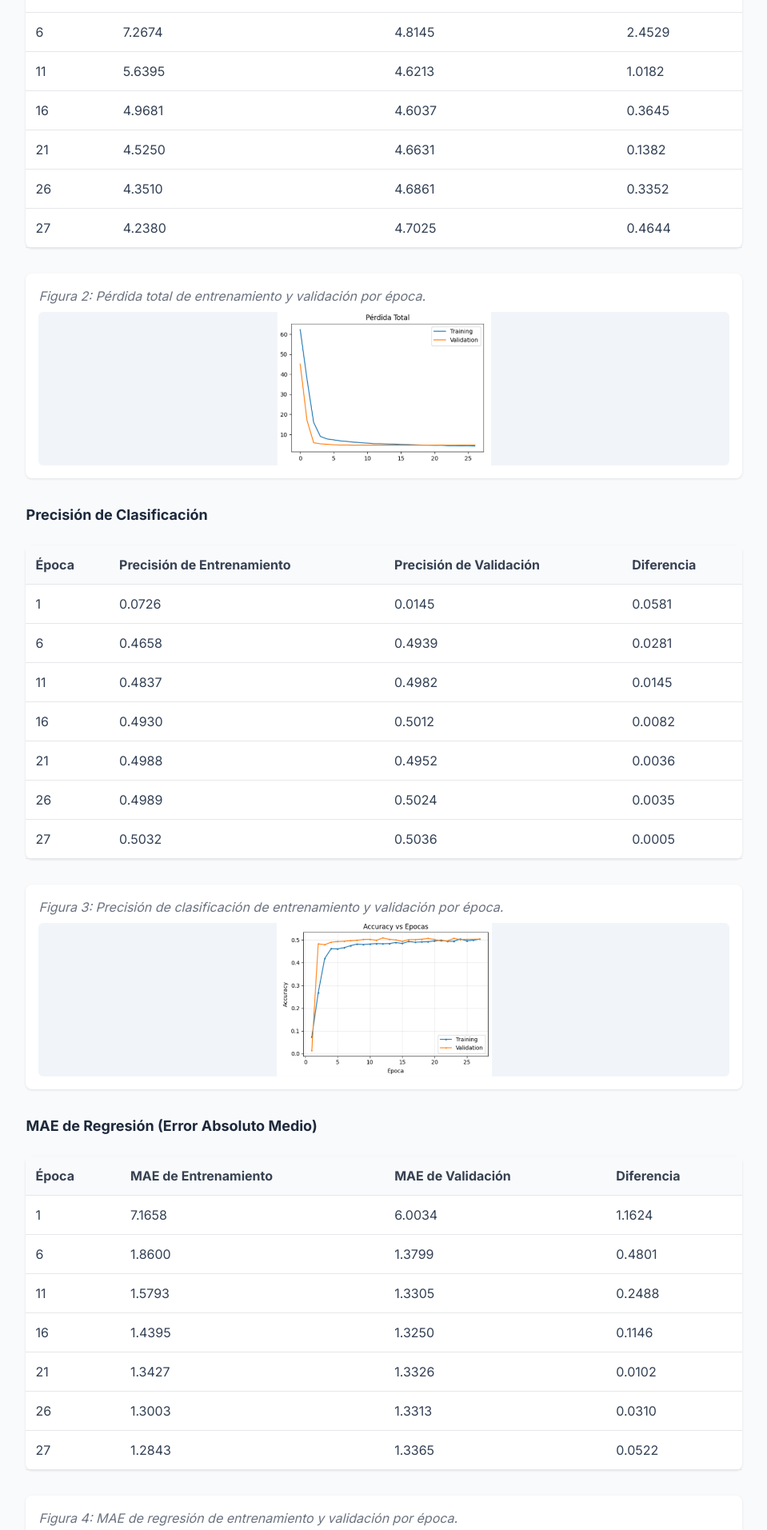
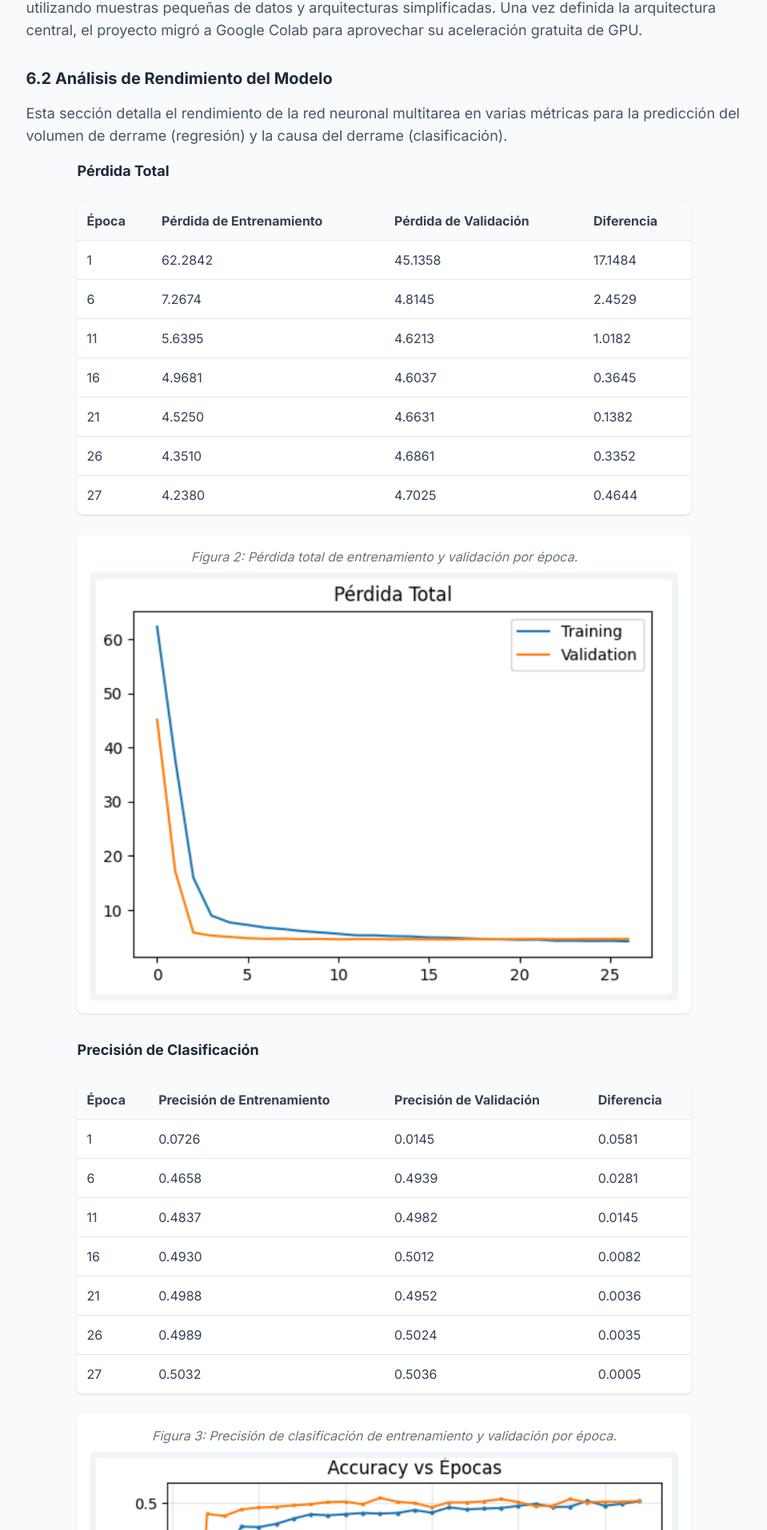
Before and after one commit to luisangel2003ss/modelo, a Flask app: page / in a window 1280 px wide. Shown: the part 3687-5600 px from the top of the page at 80% size, without its empty margins (265-1224 px from the left). Run offline with Flask 3, Linux system fonts and the light colour scheme; parts of the project's set-up code (start-up, migrations or seed data) failed here and were passed over; some libraries are stand-ins or nearby versions.

Commit message:
cambios en el sitio

```diff
--- a/app.py
+++ b/app.py
@@ -1,10 +1,16 @@
-from flask import Flask, render_template, request
+from flask import Flask, render_template, request, send_from_directory
 import numpy as np
 import pandas as pd
 from tensorflow.keras.models import load_model
 import joblib
 from tensorflow.keras.losses import MeanSquaredError
-app = Flask(__name__)
+
+app = Flask(__name__)  # ✅ Mover esto arriba
+
+# Ruta para servir imágenes desde carpeta "img"
+@app.route('/img/<path:filename>')
+def custom_static(filename):
+    return send_from_directory('img', filename)
 
 # Cargar modelo y utilidades
 model = load_model("modelo_trained.h5", custom_objects={"mse": MeanSquaredError})
--- a/templates/index.html
+++ b/templates/index.html
@@ -167,6 +167,21 @@
         color: #6b7280;
         margin-bottom: 0.5rem;
       }
+      #chartContainer {
+        max-width: auto;
+        margin: auto;
+        display: flex;
+        justify-content: center;
+      }
+
+        #performanceChart {
+        display: block;
+        margin: auto;
+        width: 600px;
+        max-width: 1000px;
+        height: auto !important;
+      }
+
     </style>
   </head>
   <body class="bg-slate-50 text-slate-700">
@@ -216,12 +231,14 @@
                     <p class="section-content mb-4 text-lg">
                         El agua producida representa riesgos ambientales y de salud significativos cuando no se gestiona adecuadamente. En Texas, se reportaron más de 10,000 derrames totalizando más de 148 millones de galones entre 2013 y 2022; solo alrededor del 40% de ese volumen fue recuperado, dejando el resto para impactar el suelo, el agua y los ecosistemas. El agua producida puede contener toxinas como benceno, metales pesados, radio y salinidad elevada, que se han relacionado con la degradación del suelo, la pérdida de vegetación, la mortalidad de la vida silvestre y la contaminación de acuíferos.
                     </p>
-                    <div class="figure">
-                        <p>Figura 1: Visualización geográfica de derrames de agua producida en Texas usando QGIS.</p>
-                        <div class="bg-slate-100 h-48 flex items-center justify-center rounded-md">
-                            <img src="/img/mapa.png" alt="Figura 1: Mapa Derrames" class="h-full object-contain" />
+                    <div class="figure max-w-3xl mx-auto">
+                        <p class="text-center">Figura 1: Visualización geográfica de derrames de agua producida en Texas usando QGIS.</p>
+                        <div class="bg-slate-100 flex items-center justify-center rounded-md p-2">
+                            <img src="/img/mapa.png" alt="Figura 1: Mapa Derrames" class="max-w-full h-auto rounded" />
                         </div>
                     </div>
+                </section>
+
 
                 </section>
 
@@ -328,9 +345,9 @@
                         </p>
 
                         <!-- Pérdida Total -->
-                        <div class="mb-8">
+                        <div class="mb-8 max-w-3xl mx-auto">
                             <h4 class="text-lg font-bold text-slate-800 mb-4">Pérdida Total</h4>
-                            <table class="data-table">
+                            <table class="data-table w-full">
                                 <thead>
                                     <tr>
                                         <th>Época</th>
@@ -340,63 +357,29 @@
                                     </tr>
                                 </thead>
                                 <tbody>
-                                    <tr>
-                                        <td>1</td>
-                                        <td>62.2842</td>
-                                        <td>45.1358</td>
-                                        <td>17.1484</td>
-                                    </tr>
-                                    <tr>
-                                        <td>6</td>
-                                        <td>7.2674</td>
-                                        <td>4.8145</td>
-                                        <td>2.4529</td>
-                                    </tr>
-                                    <tr>
-                                        <td>11</td>
-                                        <td>5.6395</td>
-                                        <td>4.6213</td>
-                                        <td>1.0182</td>
-                                    </tr>
-                                    <tr>
-                                        <td>16</td>
-                                        <td>4.9681</td>
-                                        <td>4.6037</td>
-                                        <td>0.3645</td>
-                                    </tr>
-                                    <tr>
-                                        <td>21</td>
-                                        <td>4.5250</td>
-                                        <td>4.6631</td>
-                                        <td>0.1382</td>
-                                    </tr>
-                                    <tr>
-                                        <td>26</td>
-                                        <td>4.3510</td>
-                                        <td>4.6861</td>
-                                        <td>0.3352</td>
-                                    </tr>
-                                    <tr>
-                                        <td>27</td>
-                                        <td>4.2380</td>
-                                        <td>4.7025</td>
-                                        <td>0.4644</td>
-                                    </tr>
+                                    <tr><td>1</td><td>62.2842</td><td>45.1358</td><td>17.1484</td></tr>
+                                    <tr><td>6</td><td>7.2674</td><td>4.8145</td><td>2.4529</td></tr>
+                                    <tr><td>11</td><td>5.6395</td><td>4.6213</td><td>1.0182</td></tr>
+                                    <tr><td>16</td><td>4.9681</td><td>4.6037</td><td>0.3645</td></tr>
+                                    <tr><td>21</td><td>4.5250</td><td>4.6631</td><td>0.1382</td></tr>
+                                    <tr><td>26</td><td>4.3510</td><td>4.6861</td><td>0.3352</td></tr>
+                                    <tr><td>27</td><td>4.2380</td><td>4.7025</td><td>0.4644</td></tr>
                                 </tbody>
                             </table>
-                            <div class="figure">
-                                <p>Figura 2: Pérdida total de entrenamiento y validación por época.</p>
-                                <div class="bg-slate-100 h-48 flex items-center justify-center rounded-md">
-                                    <img src="/img/perdidatotal.png" alt="Figura 2: Pérdida total" class="h-full object-contain" />
+
+                            <div class="figure mt-4">
+                                <p class="text-center">Figura 2: Pérdida total de entrenamiento y validación por época.</p>
+                                <div class="bg-slate-100 flex items-center justify-center rounded-md p-2">
+                                    <img src="/img/perdidatotal.png" alt="Figura 2: Pérdida total" class="max-w-full h-auto rounded" />
+                                </div>
                             </div>
                         </div>
 
-                        </div>
 
                         <!-- Precisión de Clasificación -->
-                        <div class="mb-8">
+                        <div class="mb-8 max-w-3xl mx-auto">
                             <h4 class="text-lg font-bold text-slate-800 mb-4">Precisión de Clasificación</h4>
-                            <table class="data-table">
+                            <table class="data-table w-full">
                                 <thead>
                                     <tr>
                                         <th>Época</th>
@@ -406,63 +389,29 @@
                                     </tr>
                                 </thead>
                                 <tbody>
-                                    <tr>
-                                        <td>1</td>
-                                        <td>0.0726</td>
-                                        <td>0.0145</td>
-                                        <td>0.0581</td>
-                                    </tr>
-                                    <tr>
-                                        <td>6</td>
-                                        <td>0.4658</td>
-                                        <td>0.4939</td>
-                                        <td>0.0281</td>
-                                    </tr>
-                                    <tr>
-                                        <td>11</td>
-                                        <td>0.4837</td>
-                                        <td>0.4982</td>
-                                        <td>0.0145</td>
-                                    </tr>
-                                    <tr>
-                                        <td>16</td>
-                                        <td>0.4930</td>
-                                        <td>0.5012</td>
-                                        <td>0.0082</td>
-                                    </tr>
-                                    <tr>
-                                        <td>21</td>
-                                        <td>0.4988</td>
-                                        <td>0.4952</td>
-                                        <td>0.0036</td>
-                                    </tr>
-                                    <tr>
-                                        <td>26</td>
-                                        <td>0.4989</td>
-                                        <td>0.5024</td>
-                                        <td>0.0035</td>
-                                    </tr>
-                                    <tr>
-                                        <td>27</td>
-                                        <td>0.5032</td>
-                                        <td>0.5036</td>
-                                        <td>0.0005</td>
-                                    </tr>
+                                    <tr><td>1</td><td>0.0726</td><td>0.0145</td><td>0.0581</td></tr>
+                                    <tr><td>6</td><td>0.4658</td><td>0.4939</td><td>0.0281</td></tr>
+                                    <tr><td>11</td><td>0.4837</td><td>0.4982</td><td>0.0145</td></tr>
+                                    <tr><td>16</td><td>0.4930</td><td>0.5012</td><td>0.0082</td></tr>
+                                    <tr><td>21</td><td>0.4988</td><td>0.4952</td><td>0.0036</td></tr>
+                                    <tr><td>26</td><td>0.4989</td><td>0.5024</td><td>0.0035</td></tr>
+                                    <tr><td>27</td><td>0.5032</td><td>0.5036</td><td>0.0005</td></tr>
                                 </tbody>
                             </table>
-                            <div class="figure">
-                                <p>Figura 3: Precisión de clasificación de entrenamiento y validación por época.</p>
-                                <div class="bg-slate-100 h-48 flex items-center justify-center rounded-md">
-                                    <img src="/img/accuracy.png" alt="Figura 3: Precision" class="h-full object-contain" />
+
+                            <div class="figure mt-4">
+                                <p class="text-center">Figura 3: Precisión de clasificación de entrenamiento y validación por época.</p>
+                                <div class="bg-slate-100 flex items-center justify-center rounded-md p-2">
+                                    <img src="/img/accuracy.png" alt="Figura 3: Precisión" class="max-w-full h-auto rounded" />
+                                </div>
                             </div>
                         </div>
 
-                        </div>
 
                         <!-- MAE de Regresión -->
-                        <div class="mb-8">
+                        <div class="mb-8 max-w-3xl mx-auto">
                             <h4 class="text-lg font-bold text-slate-800 mb-4">MAE de Regresión (Error Absoluto Medio)</h4>
-                            <table class="data-table">
+                            <table class="data-table w-full">
                                 <thead>
                                     <tr>
                                         <th>Época</th>
@@ -472,58 +421,24 @@
                                     </tr>
                                 </thead>
                                 <tbody>
-                                    <tr>
-                                        <td>1</td>
-                                        <td>7.1658</td>
-                                        <td>6.0034</td>
-                                        <td>1.1624</td>
-                                    </tr>
-                                    <tr>
-                                        <td>6</td>
-                                        <td>1.8600</td>
-                                        <td>1.3799</td>
-                                        <td>0.4801</td>
-                                    </tr>
-                                    <tr>
-                                        <td>11</td>
-                                        <td>1.5793</td>
-                                        <td>1.3305</td>
-                                        <td>0.2488</td>
-                                    </tr>
-                                    <tr>
-                                        <td>16</td>
-                                        <td>1.4395</td>
-                                        <td>1.3250</td>
-                                        <td>0.1146</td>
-                                    </tr>
-                                    <tr>
-                                        <td>21</td>
-                                        <td>1.3427</td>
-                                        <td>1.3326</td>
-                                        <td>0.0102</td>
-                                    </tr>
-                                    <tr>
-                                        <td>26</td>
-                                        <td>1.3003</td>
-                                        <td>1.3313</td>
-                                        <td>0.0310</td>
-                                    </tr>
-                                    <tr>
-                                        <td>27</td>
-                                        <td>1.2843</td>
-                                        <td>1.3365</td>
-                                        <td>0.0522</td>
-                                    </tr>
+                                    <tr><td>1</td><td>7.1658</td><td>6.0034</td><td>1.1624</td></tr>
+                                    <tr><td>6</td><td>1.8600</td><td>1.3799</td><td>0.4801</td></tr>
+                                    <tr><td>11</td><td>1.5793</td><td>1.3305</td><td>0.2488</td></tr>
+                                    <tr><td>16</td><td>1.4395</td><td>1.3250</td><td>0.1146</td></tr>
+                                    <tr><td>21</td><td>1.3427</td><td>1.3326</td><td>0.0102</td></tr>
+                                    <tr><td>26</td><td>1.3003</td><td>1.3313</td><td>0.0310</td></tr>
+                                    <tr><td>27</td><td>1.2843</td><td>1.3365</td><td>0.0522</td></tr>
                                 </tbody>
                             </table>
-                            <div class="figure">
-                                <p>Figura 4: MAE de regresión de entrenamiento y validación por época.</p>
-                                <div class="bg-slate-100 h-48 flex items-center justify-center rounded-md">
-                                    <img src="/img/maeregresion.png" alt="Figura 4:MAE" class="h-full object-contain" />
+
+                            <div class="figure mt-4">
+                                <p class="text-center">Figura 4: MAE de regresión de entrenamiento y validación por época.</p>
+                                <div class="bg-slate-100 flex items-center justify-center rounded-md p-2">
+                                    <img src="/img/maeregresion.png" alt="Figura 4: MAE" class="max-w-full h-auto rounded" />
+                                </div>
                             </div>
                         </div>
 
-                        </div>
 
                         <!-- MSE de Regresión -->
                         <div class="mb-8">
```
Also changed, not shown: templates/static/estilo.css (+14 -0 lines). Lines whose indentation alone changed are shown as unchanged.
